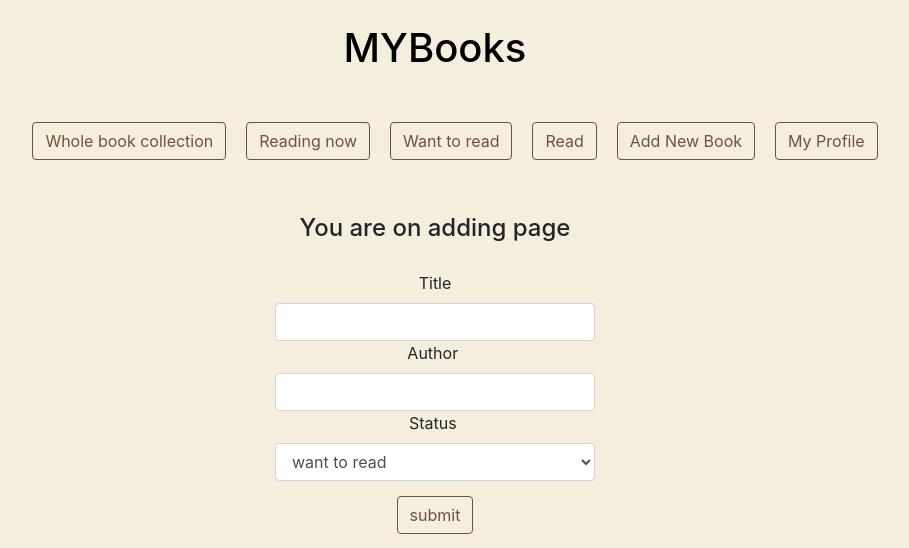
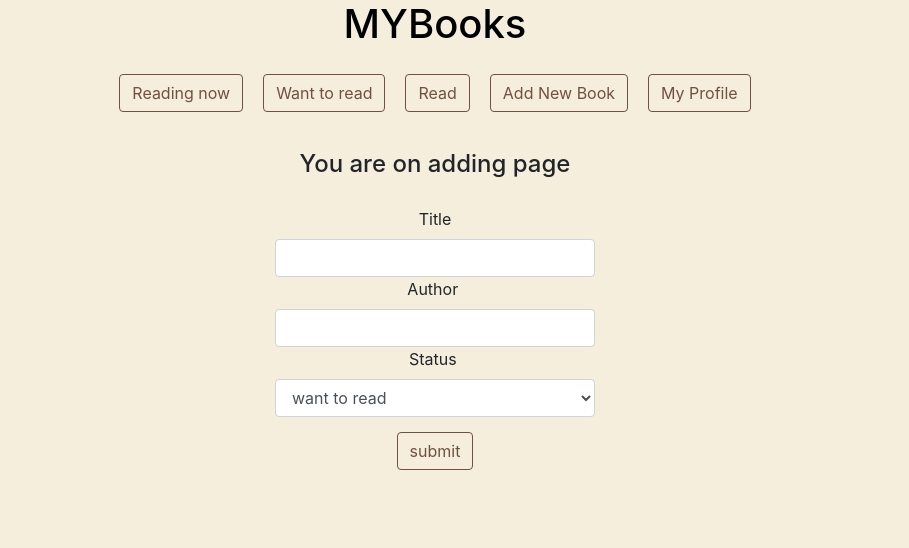
Before and after one commit to khrystyna-kolba/MYBooks, a Flask app: page /add in a window 1280 px wide. Shown: the top 548 px of the page, without its empty margins (205-1114 px from the left). Run offline with Flask 2, Linux system fonts and the light colour scheme; a user stored in the database is signed in.

Commit message:
changed nav elements from li to p

```diff
--- a/forms.py
+++ b/forms.py
@@ -35,8 +35,8 @@ class LoginForm(FlaskForm):
                 raise ValidationError("incorrect password, try again")
 
 class RegisterForm(FlaskForm):
-    username = StringField("username", validators=[DataRequired(),Length(4,20)])
-    email = StringField("email", validators=[DataRequired(),Length(4,20)])
+    username = StringField("username", validators=[DataRequired(),Length(4,100)])
+    email = StringField("email", validators=[DataRequired(),Length(4,100)])
     password = PasswordField("password", validators=[DataRequired(),Length(4,20)])
     submit = SubmitField("sign up")
     def validate_username(self, username):
--- a/templates/base.html
+++ b/templates/base.html
@@ -24,16 +24,17 @@
 
 
     <body>
-    <a href="{{ url_for('welcome') }}" style="margin:20px; color:black; text-decoration:none;"><h1>MYBooks</h1></a>
+    <div style="text-align: center;">
+    <a href="{{ url_for('welcome') }}" style="margin: 19 px; color:black; text-decoration:none;"><h1> MYBooks</h1></a>
+        </div>
     <nav class="navbar navbar-expand-lg navbar-light" style=" background-color: #f5eedc; display: flex; justify-content: center; align-items: center;">
-        <ul class="navbar-na"  style=" background-color: #f5eedc; display: flex; flex-wrap: wrap; justify-content: center; align-items: center;">
-           <li class="nav-item"><a href="{{ url_for('index') }}" class="btn btn-primary" >Whole book collection</a></li>
-          <li class="nav-item"><a href="{{ url_for('reading_now') }}" class="btn btn-primary" >Reading now</a></li>
-           <li class="nav-item"><a href="{{ url_for('want_to_read') }}" class="btn btn-primary" >Want to read</a></li>
-            <li class="nav-item"><a href="{{ url_for('read') }}" class="btn btn-primary" >Read</a></li>
-          <li class="nav-item"><a href="{{ url_for('add') }}" class="btn btn-primary">Add New Book</a></li>
-              <li class="nav-item"><a href="{{ url_for('profile') }}" class="btn btn-primary" >My Profile</a></li>
-        </ul>
+        <div class="navbar-na"  style=" background-color: #f5eedc; display: flex; flex-wrap: wrap; justify-content: center; align-items: center;">
+            <p class="nav-item"><a href="{{ url_for('reading_now') }}" class="btn btn-primary" >Reading now</a></p>
+           <p class="nav-item"><a href="{{ url_for('want_to_read') }}" class="btn btn-primary" >Want to read</a></p>
+            <p class="nav-item"><a href="{{ url_for('read') }}" class="btn btn-primary" >Read</a></p>
+          <p class="nav-item"><a href="{{ url_for('add') }}" class="btn btn-primary">Add New Book</a></p>
+              <p class="nav-item"><a href="{{ url_for('profile') }}" class="btn btn-primary" >My Profile</a></p>
+        </div>
       </nav>
 				{% block main %}
 				{% endblock %}
```
